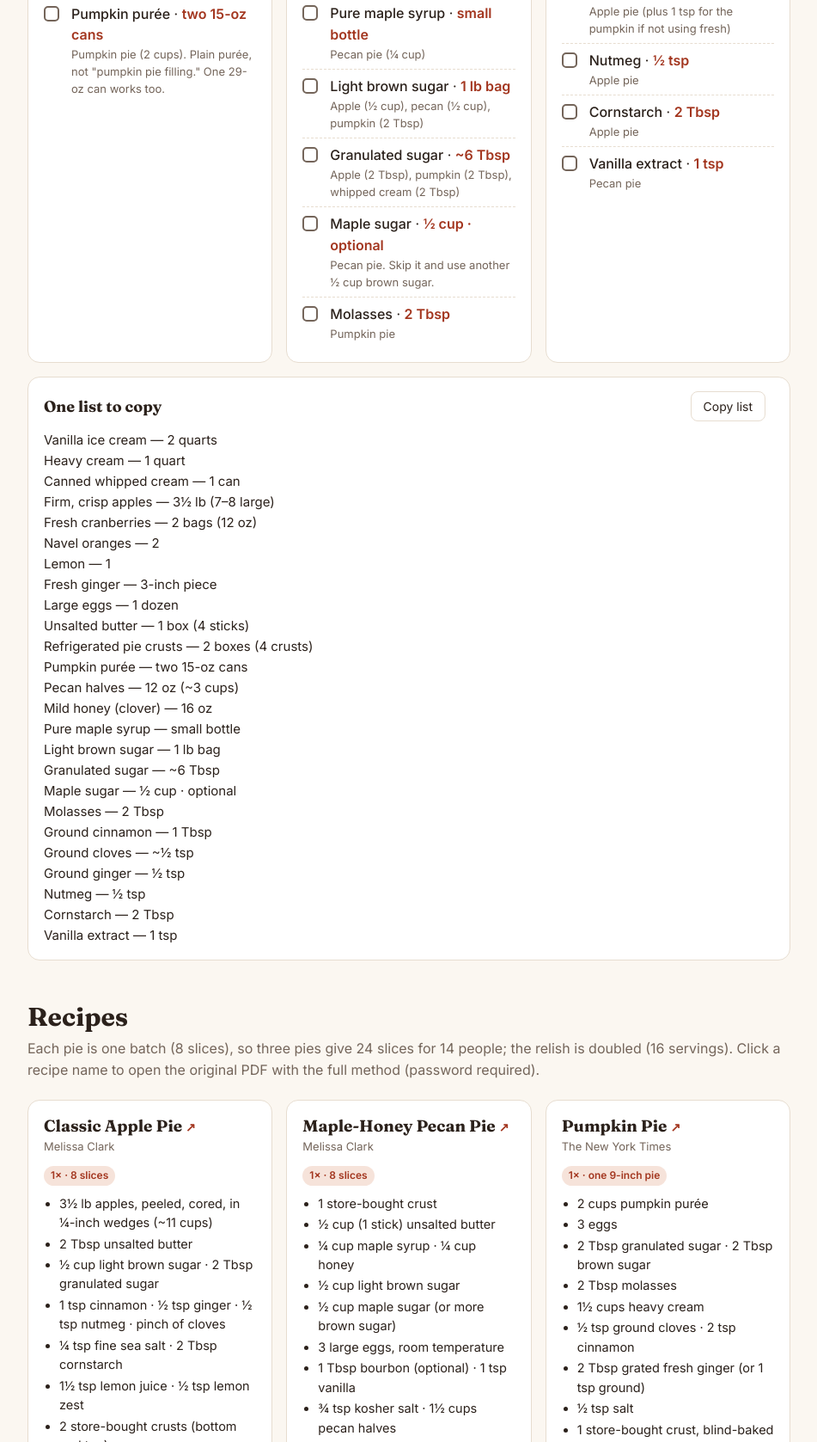
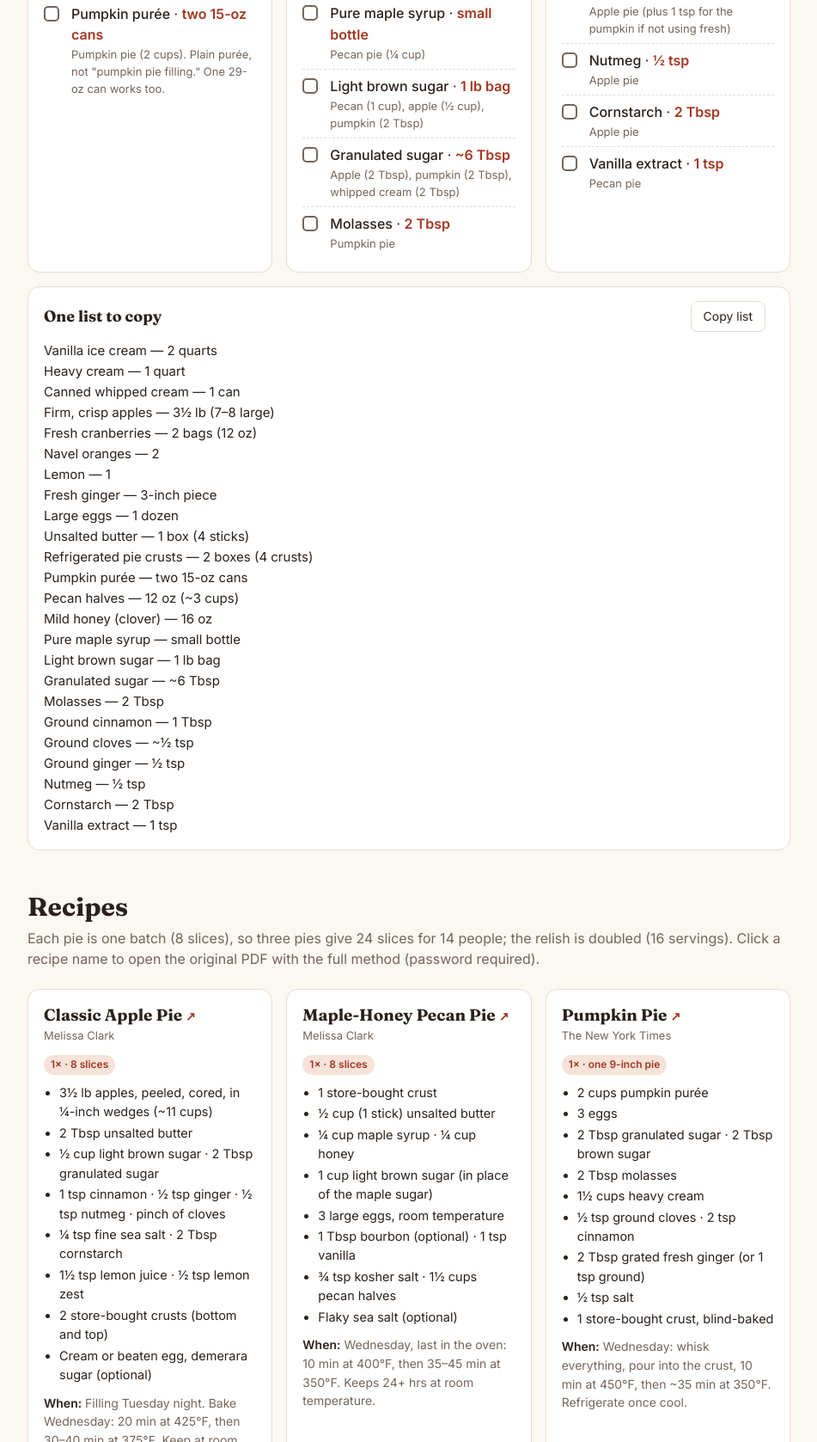
Before and after one commit to dmarttila/thanksgiving-2026, a plain HTML site: page docs/pies.html in a window 1280 px wide. Shown: the part 3439-5116 px from the top of the page at 86% size, without its empty margins (164-1115 px from the left). Drawn offline with Linux system fonts and the light colour scheme.

Commit message:
Pies plan: drop maple sugar, use brown sugar in the pecan pie
Co-Authored-By: Claude Opus 5.5 <noreply@anthropic.com>

```diff
--- a/docs/pies.html
+++ b/docs/pies.html
@@ -314,9 +314,8 @@ dialog#unlock button[type=submit] { background: var(--accent); color: #fff; bord
         <li><input type="checkbox" data-k="s-pecan"><div><span class="item">Pecan halves</span> · <span class="qty">12 oz (~3 cups)</span><span class="for">Pecan pie (1½ cups), relish (1 cup)</span></div></li>
         <li><input type="checkbox" data-k="s-honey"><div><span class="item">Mild honey (clover)</span> · <span class="qty">16 oz</span><span class="for">Relish (⅔ cup), pecan pie (¼ cup)</span></div></li>
         <li><input type="checkbox" data-k="s-maple"><div><span class="item">Pure maple syrup</span> · <span class="qty">small bottle</span><span class="for">Pecan pie (¼ cup)</span></div></li>
-        <li><input type="checkbox" data-k="s-brown"><div><span class="item">Light brown sugar</span> · <span class="qty">1 lb bag</span><span class="for">Apple (½ cup), pecan (½ cup), pumpkin (2 Tbsp)</span></div></li>
+        <li><input type="checkbox" data-k="s-brown"><div><span class="item">Light brown sugar</span> · <span class="qty">1 lb bag</span><span class="for">Pecan (1 cup), apple (½ cup), pumpkin (2 Tbsp)</span></div></li>
         <li><input type="checkbox" data-k="s-sugar"><div><span class="item">Granulated sugar</span> · <span class="qty">~6 Tbsp</span><span class="for">Apple (2 Tbsp), pumpkin (2 Tbsp), whipped cream (2 Tbsp)</span></div></li>
-        <li><input type="checkbox" data-k="s-maplesugar"><div><span class="item">Maple sugar</span> · <span class="qty">½ cup · optional</span><span class="for">Pecan pie. Skip it and use another ½ cup brown sugar.</span></div></li>
         <li><input type="checkbox" data-k="s-molasses"><div><span class="item">Molasses</span> · <span class="qty">2 Tbsp</span><span class="for">Pumpkin pie</span></div></li>
       </ul>
     </div>
@@ -367,8 +366,7 @@ dialog#unlock button[type=submit] { background: var(--accent); color: #fff; bord
         <li>1 store-bought crust</li>
         <li>½ cup (1 stick) unsalted butter</li>
         <li>¼ cup maple syrup · ¼ cup honey</li>
-        <li>½ cup light brown sugar</li>
-        <li>½ cup maple sugar (or more brown sugar)</li>
+        <li>1 cup light brown sugar (in place of the maple sugar)</li>
         <li>3 large eggs, room temperature</li>
         <li>1 Tbsp bourbon (optional) · 1 tsp vanilla</li>
         <li>¾ tsp kosher salt · 1½ cups pecan halves</li>
```
